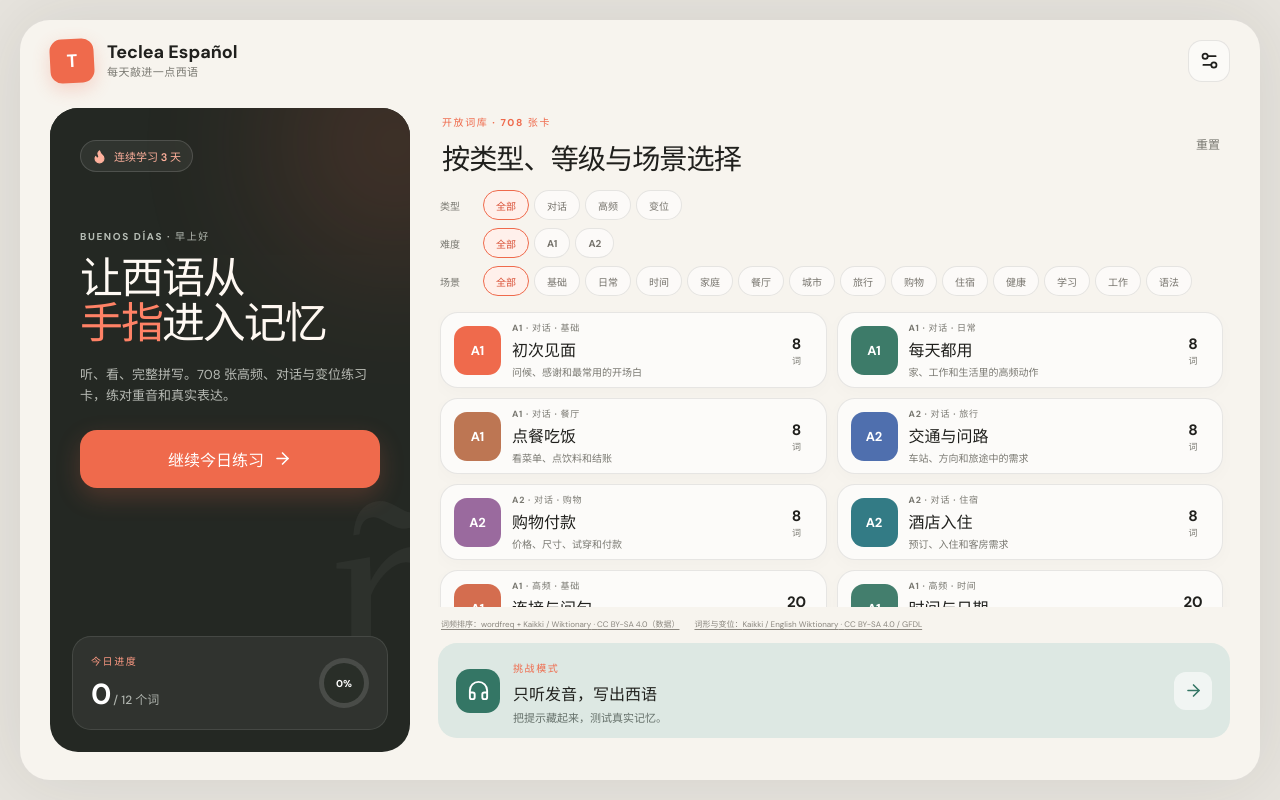
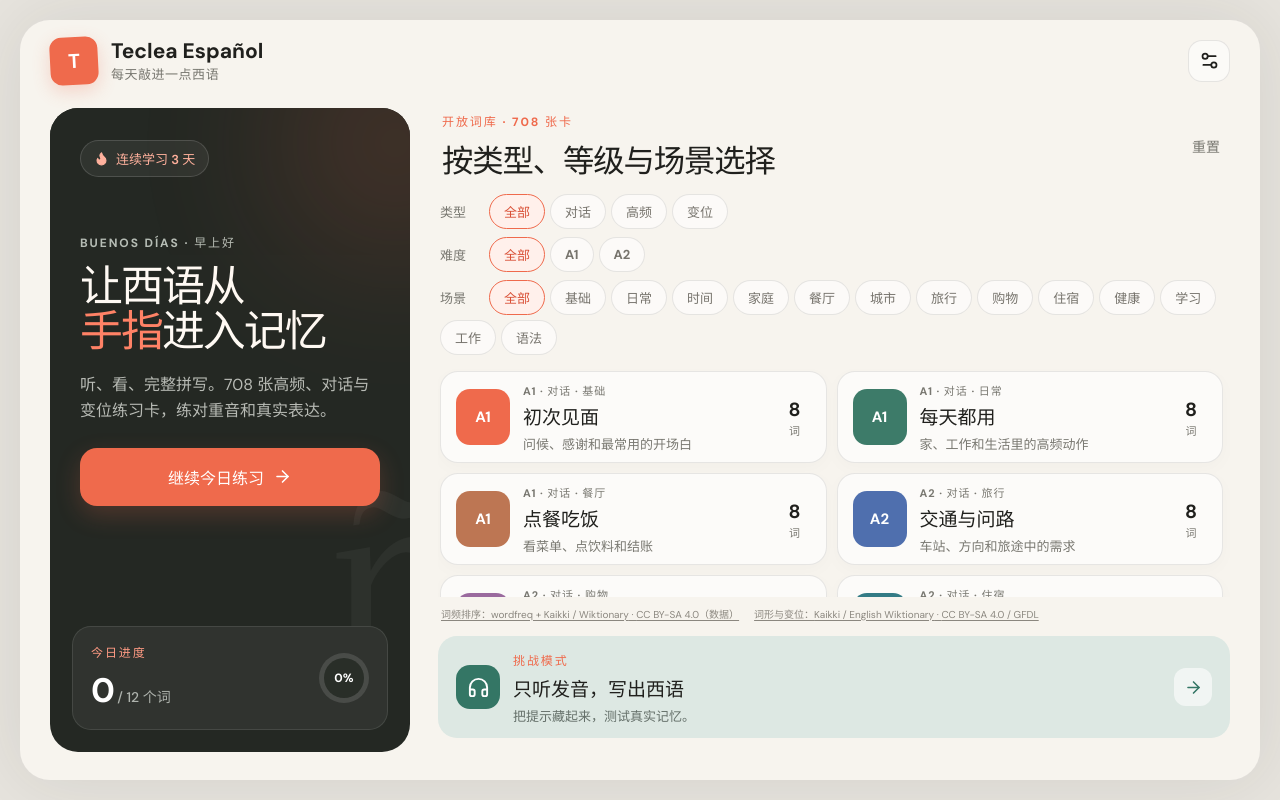
Before and after one commit to YoYo1248/teclea-espanol, a React (Vite) app: page / in a window 1280 px wide. Built offline with nearby package versions, Linux system fonts and the light colour scheme; a web font is replaced by a local one.

Commit message:
fix: increase desktop typography scale

```diff
--- a/src/styles.css
+++ b/src/styles.css
@@ -465,8 +465,12 @@ button { -webkit-tap-highlight-color: transparent; }
     width: min(1400px, calc(100% - 40px));
     min-height: calc(100vh - 40px);
     border-radius: 30px;
+    font-size: 16px;
   }
   .topbar { height: 76px; padding: 17px 30px 12px; }
+  .brand-mark { width: 48px; height: 48px; font-size: 20px; }
+  .brand-copy strong { font-size: 21px; }
+  .brand-copy span { margin-top: 6px; font-size: 13px; }
   .home-content {
     height: calc(100vh - 116px);
     min-height: 620px;
@@ -494,10 +498,13 @@ button { -webkit-tap-highlight-color: transparent; }
     padding: clamp(30px, 4vh, 48px) 30px 22px;
   }
   .hero-card::after { right: -42px; bottom: -74px; font-size: 250px; }
+  .streak-pill { padding: 8px 13px; font-size: 13px; }
+  .eyebrow, .section-kicker { font-size: 12px; }
   .hero-card .eyebrow { margin: clamp(34px, 7vh, 76px) 0 13px; }
   .hero-card h1 { font-size: clamp(42px, 3.35vw, 48px); }
-  .hero-subtitle { width: 100%; max-width: 310px; margin: 17px 0 23px; font-size: 13px; line-height: 1.65; }
+  .hero-subtitle { width: 100%; max-width: 315px; margin: 17px 0 23px; font-size: 16px; line-height: 1.65; }
   .hero-card .primary-button { width: 100%; min-width: 0; }
+  .primary-button { font-size: 16px; }
   .home-overview .daily-row {
     flex: 0 0 auto;
     min-height: 94px;
@@ -509,7 +516,10 @@ button { -webkit-tap-highlight-color: transparent; }
     color: white;
   }
   .home-overview .daily-row .section-kicker { color: #ff9b84; }
+  .home-overview .daily-row strong { font-size: 34px; }
+  .home-overview .daily-row small { font-size: 14px; }
   .home-overview .daily-row small { color: #aeb3ad; }
+  .home-overview .mini-ring span { font-size: 12px; }
   .home-overview .mini-ring { background: conic-gradient(#ff8266 var(--percent), rgba(255,255,255,.12) 0); }
   .home-overview .mini-ring::before { background: #292e28; }
   .course-section {
@@ -521,11 +531,12 @@ button { -webkit-tap-highlight-color: transparent; }
     flex-direction: column;
   }
   .section-heading { flex: 0 0 auto; margin: 2px 4px 12px; align-items: center; }
-  .section-heading h2 { font-size: clamp(26px, 2.2vw, 32px); }
+  .section-heading h2 { font-size: clamp(31px, 2.45vw, 36px); }
+  .section-heading button { font-size: 14px; }
   .course-filters { flex: 0 0 auto; margin: 0 2px 14px; gap: 8px; }
   .course-filters > div { overflow: visible; flex-wrap: wrap; }
-  .course-filters span { flex-basis: 38px; font-size: 10px; }
-  .course-filters button { height: 30px; padding: 0 12px; font-size: 10px; }
+  .course-filters span { flex-basis: 44px; font-size: 13px; }
+  .course-filters button { height: 35px; padding: 0 14px; font-size: 13px; }
   .lesson-list {
     flex: 1;
     min-height: 220px;
@@ -533,31 +544,59 @@ button { -webkit-tap-highlight-color: transparent; }
     padding: 2px 7px 3px 2px;
     display: grid;
     grid-template-columns: repeat(2, minmax(0, 1fr));
-    grid-auto-rows: minmax(76px, auto);
+    grid-auto-rows: minmax(92px, auto);
     align-content: start;
     gap: 10px;
     overflow-y: auto;
   }
-  .lesson-card { min-height: 76px; padding: 11px 13px; border-radius: 18px; }
+  .lesson-card { min-height: 92px; padding: 13px 15px; border-radius: 18px; }
   .lesson-card:hover { border-color: rgba(239,106,76,.38); transform: translateY(-1px); box-shadow: 0 8px 22px rgba(61,54,44,.07); }
-  .lesson-number { flex-basis: 47px; height: 49px; border-radius: 13px; }
-  .lesson-copy { padding: 0 11px; }
-  .lesson-copy strong { font-size: 16px; }
-  .lesson-copy > span { font-size: 10px; }
+  .lesson-number { flex-basis: 54px; height: 56px; border-radius: 14px; font-size: 15px; }
+  .lesson-copy { padding: 0 13px; }
+  .lesson-copy small { font-size: 11px; }
+  .lesson-copy strong { margin: 4px 0; font-size: 19px; }
+  .lesson-copy > span { font-size: 13px; }
+  .lesson-meta b { font-size: 19px; }
+  .lesson-meta small { font-size: 11px; }
+  .word-source { font-size: 10px; line-height: 1.45; }
   .word-sources { flex: 0 0 auto; }
   .mode-card {
     grid-column: 2;
     grid-row: 2;
-    min-height: 72px;
+    min-height: 84px;
     margin: 0;
     padding: 13px 18px;
     border-radius: 19px;
   }
-  .mode-card h3 { font-size: 16px; }
-  .mode-card p { display: block; }
-  .project-legal { grid-column: 2; grid-row: 3; margin: 0; min-height: 12px; }
+  .mode-card h3 { font-size: 19px; }
+  .mode-card p { display: block; font-size: 13px; }
+  .project-legal { grid-column: 2; grid-row: 3; margin: 0; min-height: 12px; font-size: 10px; }
   .bottom-nav { display: none; }
   .modal-backdrop { width: min(1400px, calc(100% - 40px)); }
+
+  .counter { font-size: 14px; }
+  .mode-switch button { font-size: 14px; }
+  .live-stats b { font-size: 18px; }
+  .live-stats small { font-size: 11px; }
+  .practice-options button { min-height: 34px; padding: 0 14px; font-size: 12px; }
+  .rule-heading span { font-size: 13px; }
+  .rule-heading small { font-size: 10px; }
+  .rule-options button { font-size: 12px; }
+  .word-label { font-size: 13px; }
+  .translation { font-size: 17px; }
+  .sound-button span { font-size: 12px; }
+  .typing-stage .translation.revealed-meaning span { font-size: 11px; }
+  .typing-feedback { font-size: 14px; }
+  .keyboard-prompt { font-size: 15px; }
+
+  .sheet-heading h2 { font-size: 26px; }
+  .setting-row strong { font-size: 15px; }
+  .setting-row small { font-size: 11px; }
+  .setting-row b { font-size: 12px; }
+  .settings-note { font-size: 12px; }
+  .legal-box strong { font-size: 12px; }
+  .legal-box p { font-size: 10px; }
+  .legal-box a { font-size: 11px; }
 }
 
 @media (min-width: 1024px) and (max-height: 760px) {
@@ -569,9 +608,9 @@ button { -webkit-tap-highlight-color: transparent; }
   .hero-card .eyebrow { margin-top: 28px; }
   .home-overview .daily-row { min-height: 78px; margin-bottom: 16px; padding: 10px 15px; }
   .course-filters { gap: 5px; margin-bottom: 8px; }
-  .course-filters button { height: 26px; }
+  .course-filters button { height: 31px; }
   .lesson-list { min-height: 186px; gap: 7px; }
-  .lesson-card { min-height: 68px; padding: 8px 11px; }
-  .lesson-number { flex-basis: 43px; height: 45px; }
-  .mode-card { min-height: 64px; padding: 9px 15px; }
+  .lesson-card { min-height: 82px; padding: 9px 12px; }
+  .lesson-number { flex-basis: 48px; height: 50px; }
+  .mode-card { min-height: 74px; padding: 10px 15px; }
 }
```
